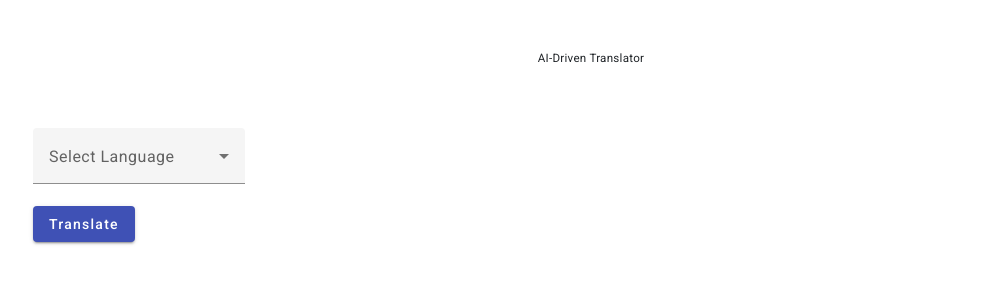
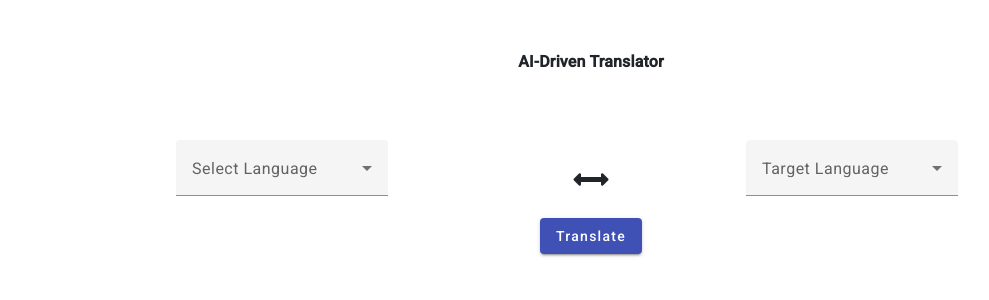
Before and after one commit to vaskarkundu/play_with_ai, an Angular app: page /traslator in a window 1280 px wide. Shown: the top 300 px of the page, without its empty margins (49-1038 px from the left). Built offline with nearby package versions, Linux system fonts and the light colour scheme.

Commit message:
feat : added refactive form fromarray

```diff
--- a/src/app/components/traslator/traslator.component.css
+++ b/src/app/components/traslator/traslator.component.css
@@ -0,0 +1,7 @@
+.fa {
+  font-size: 35px;
+  cursor: pointer;
+}
+/* .point {
+  cursor: pointer;
+} */
--- a/src/app/components/traslator/traslator.component.html
+++ b/src/app/components/traslator/traslator.component.html
@@ -1,7 +1,7 @@
 <div class="container">
   <div class="row justify-content-md-center mb-5 mt-5">
     <div class="col">
-      <h5 class="text-center">AI-Driven Translator</h5>
+      <h3 class="fw-bolder text-center">AI-Driven Translator</h3>
     </div>
   </div>
 
@@ -11,8 +11,8 @@
       (ngSubmit)="onSubmit()"
       autocomplete="off"
     >
-      <div class="row">
-        <div class="col">
+      <div class="row justify-content-md-center align-items-center">
+        <div class="col-md-3 col-sm-12">
           <mat-form-field>
             <mat-label>Select Language</mat-label>
             <mat-select name="food" formControlName="sourceLanguage">
@@ -22,10 +22,38 @@
             </mat-select>
           </mat-form-field>
         </div>
+        <div class="col-md-3 col-sm-12">
+          <div class="point text-center">
+            <i
+              class="fa fa-arrows-h"
+              aria-hidden="true"
+              (click)="reverse()"
+            ></i>
+          </div>
+        </div>
+
+        <div class="col-md-3 col-sm-12" formArrayName="targetLanguage">
+          <div
+            *ngFor="let targetGroup of targetLanguag.controls; let i = index"
+          >
+            <div [formGroupName]="i">
+              <mat-form-field>
+                <mat-label>Target Language</mat-label>
+                <mat-select name="language" formControlName="targetValue">
+                  <mat-option
+                    *ngFor="let lan of allLanguages"
+                    [value]="lan.id"
+                    >{{ lan.name }}</mat-option
+                  >
+                </mat-select>
+              </mat-form-field>
+            </div>
+          </div>
+        </div>
       </div>
 
-      <div class="row">
-        <div class="col">
+      <div class="d-flex justify-content-center">
+        <div>
           <button mat-raised-button color="primary" type="submit">
             Translate
           </button>
--- a/src/app/components/traslator/traslator.component.ts
+++ b/src/app/components/traslator/traslator.component.ts
@@ -1,6 +1,6 @@
 import { Component } from '@angular/core';
 import { OpenaiService } from 'src/app/services/openai_api_service';
-import { FormBuilder, FormGroup } from '@angular/forms';
+import { FormBuilder, FormGroup, FormArray } from '@angular/forms';
 interface Language {
   id: string;
   name: string;
@@ -30,19 +30,31 @@ export class TraslatorComponent {
 
   ngOnInit() {
     // this.getOpenaiCompletion();
+
+    this.getTranslatorForm();
+  }
+
+  getTranslatorForm() {
     this.translatorForm = this.formBuilder.group({
       sourceLanguage: [null],
-      targetLanguage: [null],
+
+      targetLanguage: this.formBuilder.array([]),
     });
-    // this.getTranslatorForm();
+
+    this.addTarget();
   }
 
-  // getTranslatorForm() {
-  //   this.translatorForm = this.formBuilder.group({
-  //     sourceLanguage: [null],
-  //     targetLanguage: [null],
-  //   });
-  // }
+  get targetLanguag() {
+    return this.translatorForm.get('targetLanguage') as FormArray;
+  }
+
+  addTarget() {
+    const targetGroup = this.formBuilder.group({
+      targetValue: [null],
+      // targetInput: [null],
+    });
+    this.targetLanguag.push(targetGroup);
+  }
 
   async getOpenaiCompletion() {
     try {
@@ -56,4 +68,7 @@ export class TraslatorComponent {
   onSubmit() {
     console.log('submit', this.translatorForm.value);
   }
+  reverse() {
+    console.log('d');
+  }
 }
```
